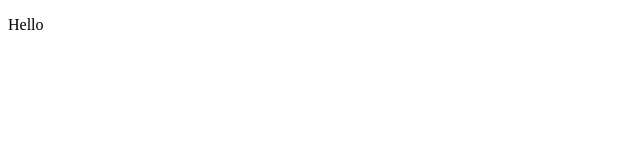
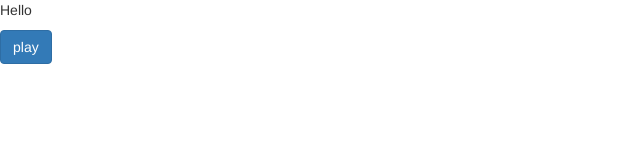
Before and after one commit to TheKing990/musicPlayer, an Electron app: page index.html in a window 800 px wide. Shown: the whole page, without its empty margins (0-640 px from the left). Drawn offline with nearby package versions, Linux system fonts and the light colour scheme.

Commit message:
just adding bootstrap

```diff
--- a/index.html
+++ b/index.html
@@ -3,9 +3,11 @@
   <head>
     <meta charset="utf-8">
     <title>Music App</title>
+    <link rel="stylesheet" href="https://maxcdn.bootstrapcdn.com/bootstrap/3.3.7/css/bootstrap.min.css">
   </head>
   <body>
     <p>Hello </p>
+    <button class="btn btn-primary "type="button"  name="button">play</button>
 
   </body>
 </html>
--- a/main.js
+++ b/main.js
@@ -97,7 +97,7 @@ function createWindow () {
   // mainWindow.setMenu(menu);
 
   // Open the DevTools.
-   mainWindow.webContents.openDevTools()
+   //mainWindow.webContents.openDevTools()
 
   // Emitted when the window is closed.
   mainWindow.on('closed', function () {
```
